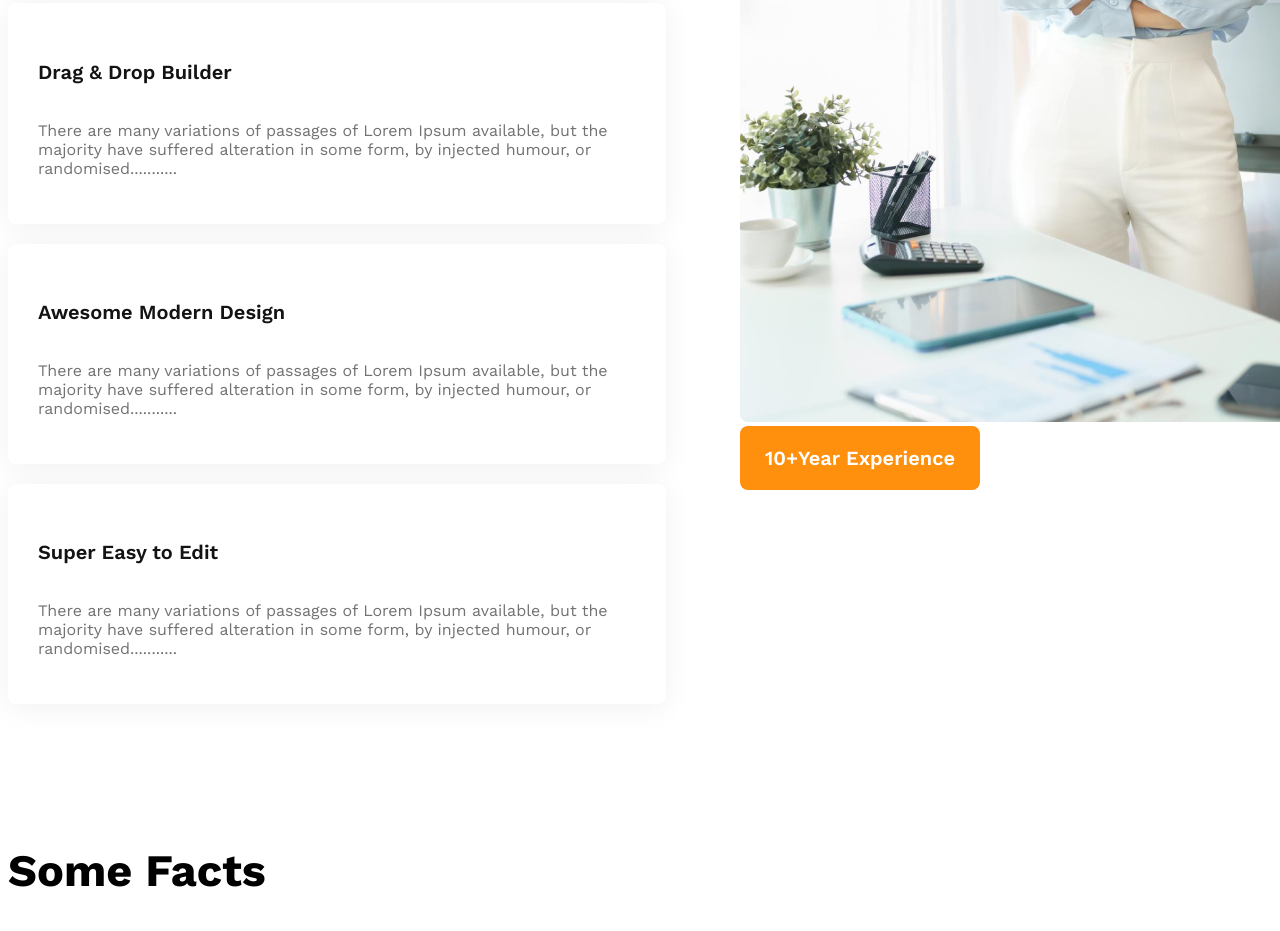
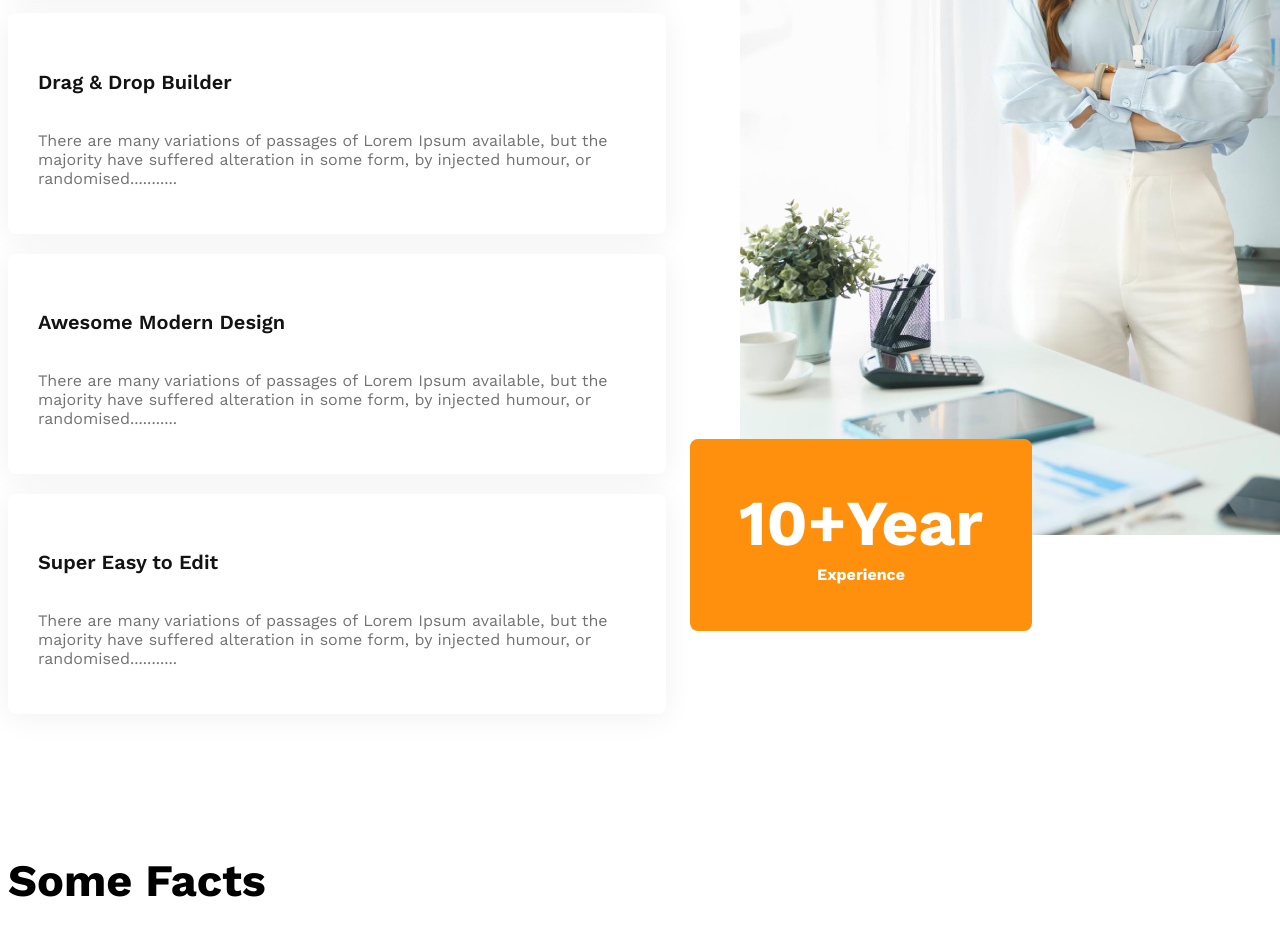
Before and after one commit to KhandokarSahaf/g3-architects-website, a plain HTML site: page index.html in a window 1280 px wide. Shown: the part 2722-3653 px from the top of the page. Drawn offline with nearby package versions, Linux system fonts and the light colour scheme.

Commit message:
finall code

```diff
--- a/index.html
+++ b/index.html
@@ -87,8 +87,8 @@
           </div>
           <div class="enjoy-img">
             <img id="card-img" src="./images/architect.png" alt="">
-            <button class="btn-primary">10+Year
-              Experience</button>
+            <button class="btn-primary btn-card"><span class="year">10+Year</span> <span class="expe">Experience</span>
+              </button>
           </div>
          </section>
          <!-- Some facts -->
--- a/styles/style.css
+++ b/styles/style.css
@@ -125,7 +125,11 @@ main > section {
 }
 /* <!-- features will enjoy --> */
 .enjoy-content {
+  max-width: 1440px;
+  margin: 0 auto;
+  align-items: center;
   gap: 146px;
+  padding-top: 130px;
 }
 .enjoy-container {
   width: 586px;
@@ -162,7 +166,21 @@ main > section {
 #card-img {
   max-width: 708px;
 }
-
+.btn-card {
+  font-weight: 700;
+  width: 342px;
+  border-radius: 8px;
+  background: rgb(255, 144, 14);
+  padding: 46px 42px;
+  margin-left: -50px;
+  margin-top: -100px;
+}
+.year{
+  font-size: 4rem;
+}
+.expe{
+  font-size: 1rem;
+}
 /* SOME FACTS SECTION  */
 .facts-container {
   display: grid;
```
